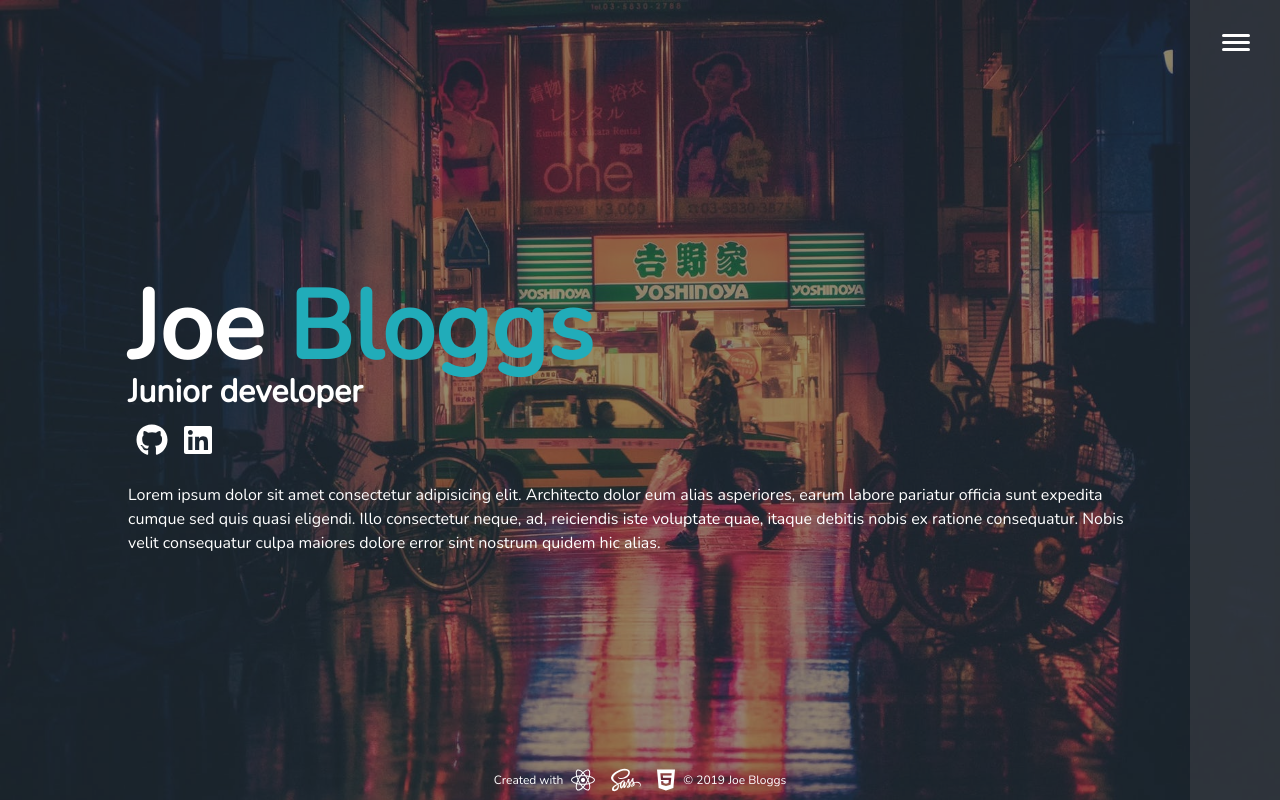
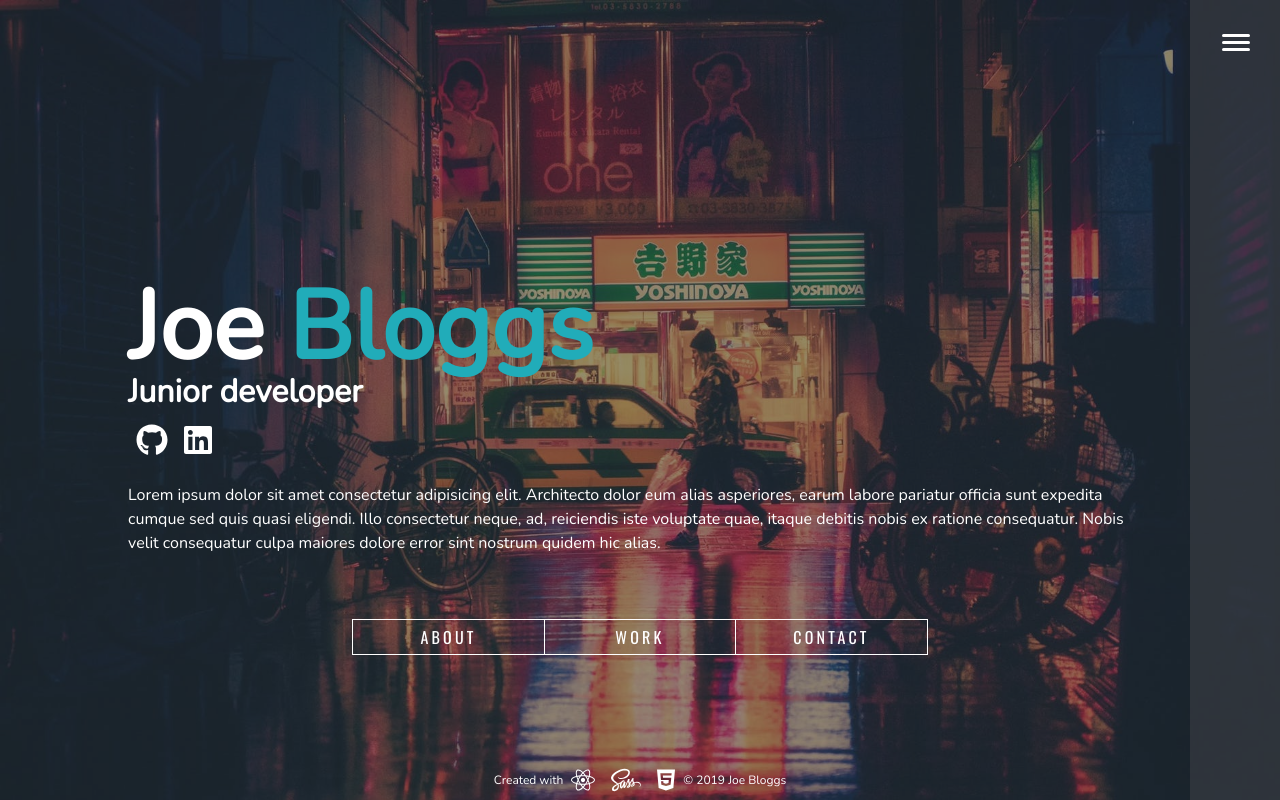
Before and after one commit to tcje91/react-portfolio, a React (Create React App) app: page / in a window 1280 px wide. Built offline with nearby package versions, Linux system fonts and the light colour scheme; the HTML template or start-up script is replaced by a standard one.

Commit message:
create button bar component and style

```diff
--- /dev/null
+++ b/src/components/ButtonBar.js
@@ -0,0 +1,12 @@
+import React from 'react';
+import { Link } from '@reach/router';
+
+const ButtonBar = () => (
+  <div className="btn-bar">
+    <Link to="/about" className="nav-btn left">about</Link>
+    <Link to="/work" className="nav-btn mid">work</Link>
+    <Link to="/contact" className="nav-btn right">contact</Link>
+  </div>
+);
+
+export default ButtonBar;
--- a/src/components/Home.js
+++ b/src/components/Home.js
@@ -1,6 +1,7 @@
 import React from 'react';
 import * as BrandIcons from '@fortawesome/free-brands-svg-icons';
 import LinkIcon from './LinkIcon';
+import ButtonBar from './ButtonBar';
 
 const Home = () => (
   <div className="home content-container">
@@ -10,9 +11,12 @@ const Home = () => (
       <span className="text-highlight">Bloggs</span>
     </h1>
     <h3 className="med-heading">Junior developer</h3>
-    <LinkIcon href="https://github.com" icon={BrandIcons.faGithub} />
-    <LinkIcon href="https://www.linkedin.com" icon={BrandIcons.faLinkedin} />
+    <div>
+      <LinkIcon href="https://github.com" icon={BrandIcons.faGithub} />
+      <LinkIcon href="https://www.linkedin.com" icon={BrandIcons.faLinkedin} />
+    </div>
     <p>Lorem ipsum dolor sit amet consectetur adipisicing elit. Architecto dolor eum alias asperiores, earum labore pariatur officia sunt expedita cumque sed quis quasi eligendi. Illo consectetur neque, ad, reiciendis iste voluptate quae, itaque debitis nobis ex ratione consequatur. Nobis velit consequatur culpa maiores dolore error sint nostrum quidem hic alias.</p>
+    <ButtonBar />
   </div>
 );
 
--- a/src/data.js
+++ b/src/data.js
@@ -14,7 +14,8 @@ export const projects = [
   {
     id: 4,
     title: 'Gaffr',
-    descTest: 'A team project, "Gaffr" is a mobile application designed to make property hunting more approachable. Inspired by dating apps, tenants swipe on properties uploaded by landlords to find the home of their dreams! The app was written in TypeScript, using React Native for the mobile application and Google Firebase and Firestore for authentication and data storage respectively.',
+    desc: 'A team project, "Gaffr" is a mobile application designed to make property hunting more approachable. Inspired by dating apps, tenants swipe on properties uploaded by landlords to find the home of their dreams! The app was written in TypeScript, using React Native for the mobile application and Google Firebase and Firestore for authentication and data storage respectively.',
+    descTest: 'Lorem ipsum dolor sit amet consectetur adipisicing elit. Architecto dolor eum alias asperiores, earum labore pariatur officia sunt expedita cumque sed quis quasi eligendi. Illo consectetur neque, ad, reiciendis iste voluptate quae, itaque debitis nobis ex ratione consequatur. Nobis velit consequatur culpa maiores dolore error sint nostrum quidem hic alias.',
     imgMed: 'gaffr-lrg.png',
     techList: ['faReact', 'faCss3'],
     techListStr: 'React Native | TypeScript | Firebase',
@@ -37,8 +38,9 @@ export const projects = [
   {
     id: 3,
     title: 'GraphQL Film App',
-    descTest: 'A full stack project, created to gain experience with GraphQL, that allows users to view related information about films and directors, as well as add their own films. The app features an Express server back end, utilising GraphQL, and a MongoDB Atlas instance for a database. It also has a simple front end made in React, using Apollo to interface with the API.',
+    desc: 'A full stack project, created to gain experience with GraphQL, that allows users to view related information about films and directors, as well as add their own films. The app features an Express server back end, utilising GraphQL, and a MongoDB Atlas instance for a database. It also has a simple front end made in React, using Apollo to interface with the API.',
     imgMed: 'graphql-test-lrg.png',
+    descTest: 'Lorem ipsum dolor sit amet consectetur adipisicing elit. Architecto dolor eum alias asperiores, earum labore pariatur officia sunt expedita cumque sed quis quasi eligendi. Illo consectetur neque, ad, reiciendis iste voluptate quae, itaque debitis nobis ex ratione consequatur. Nobis velit consequatur culpa maiores dolore error sint nostrum quidem hic alias.',
     techList: ['faReact', 'faGraphQl', 'faNodeJs'],
     techListStr: 'React | GraphQL | Node.js',
     githubUrl: 'https://github.com',
--- a/src/index.css
+++ b/src/index.css
@@ -247,15 +247,38 @@ h1, h2, h3 {
   height: 100%;
   padding: 8rem; }
 
+.home {
+  display: flex;
+  flex-flow: column nowrap; }
   .home .lrg-heading {
     margin-top: 20vh; }
-
   .home .icon {
     margin: 0.5rem;
     transition: ease-in-out 300ms;
     cursor: pointer; }
     .home .icon:hover {
       color: #21acb9; }
+  .home .btn-bar {
+    align-self: center;
+    padding: 1rem;
+    display: flex;
+    justify-content: center;
+    margin-top: 2rem; }
+    .home .btn-bar .nav-btn {
+      font-family: "Oswald", sans-serif;
+      letter-spacing: 0.2rem;
+      text-transform: uppercase;
+      padding: 0.3rem 1rem;
+      width: 12rem;
+      text-align: center;
+      border: 1px solid #fff;
+      transition: ease-in-out 300ms; }
+      .home .btn-bar .nav-btn.left {
+        border-right: none; }
+      .home .btn-bar .nav-btn.right {
+        border-left: none; }
+      .home .btn-bar .nav-btn:hover {
+        background: rgba(255, 255, 255, 0.2); }
 
 .project-showcase {
   display: flex;
@@ -381,6 +404,9 @@ h1, h2, h3 {
       display: none; }
   .home .lrg-heading {
     margin-top: 10vh; }
+  .home .btn-bar .nav-btn {
+    width: 6rem;
+    font-size: 75%; }
   .project-showcase {
     justify-content: center; }
     .project-showcase .project-tile {
--- a/src/scss/_responsive.scss
+++ b/src/scss/_responsive.scss
@@ -25,6 +25,11 @@
   .home {
     .lrg-heading {
       margin-top: 10vh;
+    }
+
+    .btn-bar .nav-btn {
+      width: 6rem;
+      font-size: 75%;
     }
   }
 
--- a/src/scss/index.scss
+++ b/src/scss/index.scss
@@ -66,6 +66,9 @@ h1, h2, h3 {
 }
 
 .home {
+  display: flex;
+  flex-flow: column nowrap;
+
   .lrg-heading {
     margin-top: 20vh;
   }
@@ -77,6 +80,35 @@ h1, h2, h3 {
 
     &:hover {
       color: $secondary-colour;
+    }
+  }
+
+  .btn-bar {
+    align-self: center;
+    padding: 1rem;
+    display: flex;
+    justify-content: center;
+    margin-top: 2rem;
+
+    .nav-btn {
+      @include capsHeading;
+      padding: 0.3rem 1rem;
+      width: 12rem;
+      text-align: center;
+      border: 1px solid $primary-colour;
+      @include easeInOut;
+
+      &.left {
+        border-right: none;
+      }
+
+      &.right {
+        border-left: none;
+      }
+
+      &:hover {
+        background: rgba($primary-colour, 0.2);
+      }
     }
   }
 }
```
Lines whose indentation alone changed are shown as unchanged.
